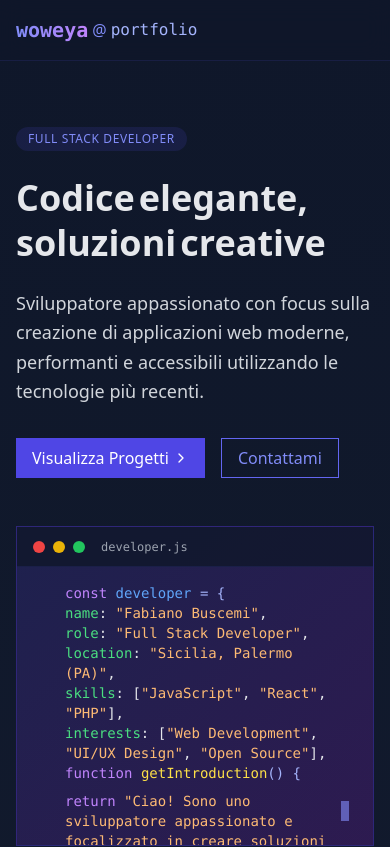
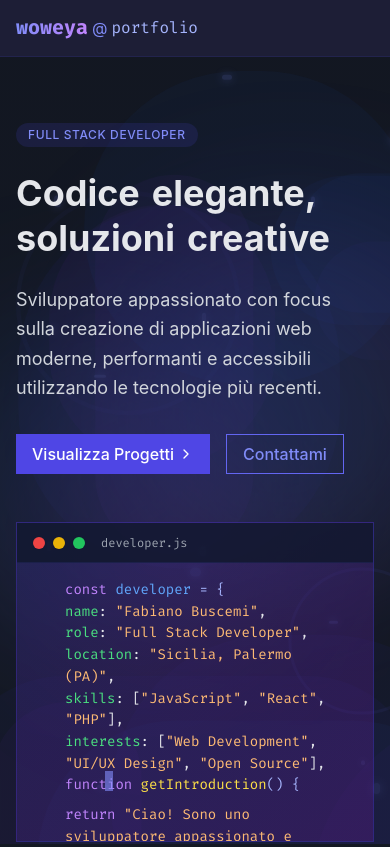
Before and after one commit to woweya/woweya.github.io, a React (Vite) app: page /#/home in a window 390 px wide. Shown: the top 847 px of the page. Built offline with nearby package versions, Linux system fonts and the light colour scheme.

Commit message:
Modifiche

```diff
--- a/src/App.css
+++ b/src/App.css
@@ -1,3 +1,4 @@
+@import url('https://fonts.googleapis.com/css2?family=Fira+Code:wght@300..700&display=swap');
 @tailwind base;
 @tailwind components;
 @tailwind utilities;
@@ -78,10 +79,11 @@ body{
 }
 
 body {
-  font-family: ui-sans-serif, system-ui, sans-serif;
+  font-family: -apple-system, BlinkMacSystemFont, ui-sans-serif, system-ui, sans-serif;
   background-color: var(--background);
   color: var(--foreground);
   margin: 0;
+  scroll-behavior: smooth;
 }
 
 /* Scrollbar personalizzata */
@@ -130,5 +132,8 @@ body {
 
 /* Stile per il testo con effetto codice */
 .code-text {
-  font-family: "Menlo", "Monaco", "Courier New", monospace;
+  font-family: 'Fira Code', monospace!important;
+  font-feature-settings: "calt" 1;
+  line-height: 21.7px;
+  /* Enable ligatures for supported browsers */
 }
--- /dev/null
+++ b/src/components/AnimatedBackground.jsx
@@ -0,0 +1,98 @@
+import React from "react";
+import { motion } from "framer-motion";
+
+export default function AnimatedBackground() {
+    const elements = 12; // Number of floating elements
+
+    return (
+        <div className="fixed inset-0 overflow-hidden -z-10 pointer-events-none">
+            {/* Main floating blobs */}
+            {Array.from({ length: elements }).map((_, i) => (
+                <motion.div
+                    key={i}
+                    className={`absolute rounded-full ${i % 3 === 0 ? "bg-indigo-600/20" : i % 3 === 1 ? "bg-purple-600/20" : "bg-blue-600/20"
+                        }`}
+                    style={{
+                        width: `${Math.random() * 300 + 100}px`,
+                        height: `${Math.random() * 300 + 100}px`,
+                        left: `${Math.random() * 100}%`,
+                        top: `${Math.random() * 100}%`,
+                    }}
+                    animate={{
+                        x: [
+                            Math.random() * 100 - 50,
+                            Math.random() * 100 - 50,
+                            Math.random() * 100 - 50
+                        ],
+                        y: [
+                            Math.random() * 100 - 50,
+                            Math.random() * 100 - 50,
+                            Math.random() * 100 - 50
+                        ],
+                        scale: [0.7, 1.3, 0.7],
+                        opacity: [0.3, 0.5, 0.3],
+                    }}
+                    transition={{
+                        duration: Math.random() * 15 + 10,
+                        repeat: Infinity,
+                        repeatType: "reverse",
+                    }}
+                />
+            ))}
+
+            {/* Large gradient orbs */}
+            <div className="absolute top-1/4 left-1/4 w-96 h-96 bg-gradient-to-r from-indigo-500/25 to-purple-500/25 rounded-full blur-3xl"></div>
+            <div className="absolute bottom-1/4 right-1/3 w-80 h-80 bg-gradient-to-r from-blue-500/25 to-indigo-500/25 rounded-full blur-3xl"></div>
+            <div className="absolute top-1/2 right-1/4 w-64 h-64 bg-gradient-to-r from-purple-600/20 to-pink-600/20 rounded-full blur-3xl"></div>
+            <div className="absolute bottom-1/3 left-1/3 w-72 h-72 bg-gradient-to-r from-blue-600/20 to-cyan-600/20 rounded-full blur-3xl"></div>
+
+            {/* Small glowing particles */}
+            {[...Array(15)].map((_, i) => (
+                <motion.div
+                    key={`bright-${i}`}
+                    className="absolute rounded-full bg-indigo-400/40"
+                    style={{
+                        width: `${Math.random() * 10 + 3}px`,
+                        height: `${Math.random() * 10 + 3}px`,
+                        left: `${Math.random() * 100}%`,
+                        top: `${Math.random() * 100}%`,
+                        boxShadow: "0 0 8px rgba(129, 140, 248, 0.6)",
+                    }}
+                    animate={{
+                        y: [0, -40, 0],
+                        opacity: [0.5, 0.9, 0.5],
+                    }}
+                    transition={{
+                        duration: Math.random() * 3 + 2,
+                        repeat: Infinity,
+                        repeatType: "reverse",
+                        delay: Math.random() * 1,
+                    }}
+                />
+            ))}
+
+            {/* Pulsing circles */}
+            {[...Array(3)].map((_, i) => (
+                <motion.div
+                    key={`pulse-${i}`}
+                    className="absolute rounded-full opacity-0 border-2 border-indigo-500/30"
+                    style={{
+                        width: "100px",
+                        height: "100px",
+                        left: `${20 + i * 30}%`,
+                        top: `${30 + i * 20}%`,
+                    }}
+                    animate={{
+                        scale: [0, 1.5, 3],
+                        opacity: [0, 0.5, 0],
+                    }}
+                    transition={{
+                        duration: 4 + i,
+                        repeat: Infinity,
+                        delay: i * 2,
+                    }}
+                />
+            ))}
+        </div>
+    );
+}
--- a/src/components/Footer.jsx
+++ b/src/components/Footer.jsx
@@ -5,7 +5,7 @@ import { motion } from "motion/react"
 export default function Footer() {
     return (
         <motion.footer
-            className="bg-[#0f172a] border-t border-indigo-900/30 py-8 mt-24"
+            className="bg-[#21213cce] border-t border-indigo-900/30 py-8 mt-24"
             initial={{ opacity: 0 }}
             whileInView={{ opacity: 1 }}
             transition={{ duration: 0.8 }}
@@ -13,7 +13,7 @@ export default function Footer() {
         >
             <div className="max-w-6xl mx-auto px-4 text-center">
                 <motion.div
-                    className="mb-4 font-mono text-sm text-indigo-400"
+                    className="mb-4 code-text text-sm text-indigo-400"
                     initial={{ y: 20, opacity: 0 }}
                     whileInView={{ y: 0, opacity: 1 }}
                     transition={{ delay: 0.2, duration: 0.5 }}
--- a/src/components/Header.jsx
+++ b/src/components/Header.jsx
@@ -23,7 +23,7 @@ export default function Header({ activePage }) {
 
     return (
         <motion.header
-            className="sticky top-0 z-10 backdrop-blur-md bg-[#0f172a]/80 border-b border-indigo-900/30 py-4"
+            className="sticky top-0 z-10 backdrop-blur-md bg-[#21213cce] border-b border-indigo-900/30 py-4"
             initial={{ y: -100, opacity: 0 }}
             animate={{ y: 0, opacity: 1 }}
             transition={{ duration: 0.5, ease: "easeOut" }}
@@ -34,11 +34,11 @@ export default function Header({ activePage }) {
                     whileHover={{ scale: 1.05 }}
                     transition={{ type: "spring", stiffness: 400, damping: 10 }}
                 >
-                    <span className="font-mono text-xl font-bold bg-gradient-to-r from-indigo-400 to-purple-400 text-transparent bg-clip-text">
+                    <span className="code-text text-xl font-bold bg-gradient-to-r from-indigo-400 to-purple-400 text-transparent bg-clip-text">
                         woweya
                     </span>
                     <span className="text-indigo-400 mx-1">@</span>
-                    <span className="font-mono text-indigo-300">portfolio</span>
+                    <span className="code-text text-indigo-300">portfolio</span>
                 </motion.div>
                 <nav className="hidden md:flex space-x-8">
                     {["Home", "Projects", "Skills", "Contact"].map((item, index) => (
--- a/src/components/ui/badge.jsx
+++ /dev/null
@@ -1,27 +0,0 @@
-import { forwardRef } from "react"
-import { cn } from "../../lib/utils"
-
-const Badge = forwardRef(({ className, variant = "default", ...props }, ref) => {
-    const variants = {
-        default: "bg-primary text-primary-foreground hover:bg-primary/80",
-        secondary: "bg-secondary text-secondary-foreground hover:bg-secondary/80",
-        destructive: "bg-destructive text-destructive-foreground hover:bg-destructive/80",
-        outline: "text-foreground border border-input",
-    }
-
-    return (
-        <div
-            ref={ref}
-            className={cn(
-                "inline-flex items-center rounded-full px-2.5 py-0.5 text-xs font-semibold transition-colors focus:outline-none focus:ring-2 focus:ring-ring focus:ring-offset-2",
-                variants[variant],
-                className,
-            )}
-            {...props}
-        />
-    )
-})
-
-Badge.displayName = "Badge"
-
-export { Badge }
--- a/src/components/ui/button.jsx
+++ /dev/null
@@ -1,33 +0,0 @@
-import { forwardRef } from "react"
-import { cn } from "../../lib/utils"
-
-const Button = forwardRef(({ className, variant = "default", size = "default", children, ...props }, ref) => {
-    const baseStyles =
-        "inline-flex items-center justify-center rounded-md font-medium transition-colors focus-visible:outline-none focus-visible:ring-2 focus-visible:ring-ring disabled:pointer-events-none disabled:opacity-50"
-
-    const variants = {
-        default: "bg-primary text-primary-foreground hover:bg-primary/90",
-        destructive: "bg-destructive text-destructive-foreground hover:bg-destructive/90",
-        outline: "border border-input bg-transparent hover:bg-accent hover:text-accent-foreground",
-        secondary: "bg-secondary text-secondary-foreground hover:bg-secondary/80",
-        ghost: "hover:bg-accent hover:text-accent-foreground",
-        link: "text-primary underline-offset-4 hover:underline",
-    }
-
-    const sizes = {
-        default: "h-10 px-4 py-2",
-        sm: "h-9 rounded-md px-3",
-        lg: "h-11 rounded-md px-8",
-        icon: "h-10 w-10",
-    }
-
-    return (
-        <button className={cn(baseStyles, variants[variant], sizes[size], className)} ref={ref} {...props}>
-            {children}
-        </button>
-    )
-})
-
-Button.displayName = "Button"
-
-export { Button }
--- a/src/pages/HomePage.jsx
+++ b/src/pages/HomePage.jsx
@@ -6,11 +6,28 @@ import Header from "../components/Header"
 import Footer from "../components/Footer"
 import FadeIn from "../components/FadeIn"
 import AnimatedText from "../components/AnimatedText"
-import { motion } from "motion/react"  // ERRATO
-import React, { useState } from "react"
+import { motion } from "framer-motion"  // Correct import
+import React, { useState, useEffect } from "react"
+import AnimatedBackground from "../components/AnimatedBackground"
 
 export default function HomePage() {
 
+  useEffect(() => {
+    // Check if we should scroll to contacts section
+    if (sessionStorage.getItem('scrollToContacts') === 'true' ||
+      (location.state && location.state.scrollToContacts)) {
+      // Clear the flag
+      sessionStorage.removeItem('scrollToContacts');
+
+      // Scroll after a delay to ensure the page is rendered
+      setTimeout(() => {
+        const contactsSection = document.getElementById('contatti');
+        if (contactsSection) {
+          contactsSection.scrollIntoView({ behavior: 'smooth' });
+        }
+      }, 500);
+    }
+  }, []);
 
   const [formData, setFormData] = useState({
     name: "",
@@ -33,7 +50,8 @@ export default function HomePage() {
   };
 
   return (
-    <div className="min-h-screen bg-gradient-to-b from-[#0f172a] to-[#1e293b] text-gray-200">
+    <div className="min-h-screen bg-gradient-to-b from-[#0f172a8f] to-[#1e293b91]  text-gray-200">
+      <AnimatedBackground />
       <Header activePage="Home" />
 
       <main className="max-w-6xl mx-auto px-4 py-16">
@@ -44,7 +62,7 @@ export default function HomePage() {
               Full Stack Developer
             </div>
             <AnimatedText
-              text="Codice elegante, soluzioni creative"
+              text="Codice   elegante, soluzioni   creative"
               className="text-4xl md:text-5xl font-bold mb-6 leading-tight"
             />
             <motion.p
@@ -85,7 +103,7 @@ export default function HomePage() {
           </FadeIn>
           <FadeIn className="md:w-1/2 relative" direction="right" delay={0.3}>
             <motion.div
-              className="w-full overflow-auto h-80 md:h-96 bg-gradient-to-br from-indigo-900/40 to-purple-900/40 rounded-lg border border-indigo-800/50 p-6 font-mono text-sm  relative"
+              className="w-full overflow-auto h-80 md:h-96 bg-gradient-to-br from-indigo-900/40 to-purple-900/40 rounded-lg border border-indigo-800/50 p-6 code-text text-sm  relative"
               whileHover={{ boxShadow: "0 0 25px rgba(99, 102, 241, 0.3)" }}
               transition={{ duration: 0.3 }}
             >
@@ -107,7 +125,7 @@ export default function HomePage() {
               </motion.div>
 
               {/* Animated cursor */}
-              <div className="absolute bottom-6 right-6 w-2 h-5 bg-indigo-400 animate-pulse"></div>
+              <div className="absolute bottom-[50px]   right-[260px] w-2 h-5 bg-indigo-400 animate-pulse"></div>
 
 
             </motion.div>
@@ -156,7 +174,7 @@ export default function HomePage() {
             ].map((category, index) => (
               <FadeIn key={index} delay={0.2 * index} direction="up">
                 <motion.div
-                  className="group bg-gradient-to-br from-indigo-900/20 to-purple-900/20 rounded-lg border border-indigo-800/30 p-6 hover:border-indigo-600/50 transition-all duration-300"
+                  className="group bg-gradient-to-br backdrop-blur-lg from-indigo-900/20 to-purple-900/20 rounded-lg border border-indigo-800/30 p-6 hover:border-indigo-600/50 transition-all duration-300"
                   whileHover={{ y: -5 }}
                   transition={{ type: "spring", stiffness: 300, damping: 10 }}
                 >
@@ -231,12 +249,12 @@ export default function HomePage() {
             ].map((project, index) => (
               <FadeIn key={index} delay={0.2 * index} direction={index % 2 === 0 ? "left" : "right"}>
                 <motion.div
-                  className="group bg-gradient-to-br from-indigo-900/20 to-purple-900/20 rounded-lg border border-indigo-800/30 p-6 hover:border-indigo-600/50 transition-all duration-300 relative overflow-hidden"
+                  className="group backdrop-blur-2xl  bg-gradient-to-br from-indigo-900/20 to-purple-900/20 rounded-lg border border-indigo-800/30 p-6 hover:border-indigo-600/50 transition-all duration-300 relative overflow-hidden"
                   whileHover={{ y: -5 }}
                   transition={{ type: "spring", stiffness: 300, damping: 10 }}
                 >
                   {/* Decorative code line numbers */}
-                  <div className="absolute left-3 top-6 bottom-6 flex flex-col justify-between text-xs text-indigo-800 font-mono">
+                  <div className="absolute left-3 top-6 bottom-6 flex flex-col justify-between text-xs text-indigo-800 code-text">
                     {Array.from({ length: 5 }, (_, i) => (
                       <div key={i}>{i + 1}</div>
                     ))}
@@ -248,16 +266,19 @@ export default function HomePage() {
                       whileHover={{ x: 5 }}
                       transition={{ type: "spring", stiffness: 300 }}
                     >
-                      <span className="font-mono text-indigo-400">const</span> {project.name}
+                      <span className="code-text text-indigo-400">const</span> {project.name}
                     </motion.h3>
 
                     <div className="mb-4 flex flex-wrap gap-2">
                       {project.tech.split(", ").map((tech, i) => (
                         <motion.span
-                          key={i}
-                          className="px-2 py-1 text-xs rounded-full bg-indigo-900/50 text-indigo-300 border border-indigo-800/50"
-                          whileHover={{ scale: 1.1 }}
-                          transition={{ type: "spring", stiffness: 300 }}
+                          key={tech}
+                          className="inline-flex items-center rounded-full px-2.5 py-0.5 text-xs font-semibold bg-indigo-900/50 text-indigo-300 border border-indigo-800/50"
+                          initial={{ opacity: 0, scale: 0.8 }}
+                          whileInView={{ opacity: 1, scale: 1 }}
+                          viewport={{ once: true, margin: "-50px" }}
+                          transition={{ delay: 0.1 * i, duration: 0.3 }}
+                          whileHover={{ scale: 1.1, y: -2 }}
                         >
                           {tech}
                         </motion.span>
@@ -278,18 +299,6 @@ export default function HomePage() {
                     </div>
                   </div>
 
-                  {/* Decorative gradient */}
-                  <motion.div
-                    className="absolute  -bottom-20 -right-20 w-40 h-40 bg-indigo-600/10 rounded-full blur-3xl opacity-0 group-hover:opacity-100 transition-opacity duration-700"
-                    animate={{
-                      scale: [1, 1.2, 1]
-                    }}
-                    transition={{
-                      duration: 4,
-                      repeat: Number.POSITIVE_INFINITY,
-                      repeatType: "reverse",
-                    }}
-                  ></motion.div>
                 </motion.div>
               </FadeIn>
             ))}
@@ -321,14 +330,14 @@ export default function HomePage() {
             <div className="h-px flex-1 bg-indigo-900/50"></div>
           </div>
 
-          <div className="bg-gradient-to-br from-indigo-900/20 to-purple-900/20 rounded-lg border border-indigo-800/30 p-6 hover:border-indigo-600/50 transition-all duration-300">
+          <div className="bg-gradient-to-br backdrop-blur-2xl from-indigo-900/20 to-purple-900/20 rounded-lg border border-indigo-800/30 p-6 hover:border-indigo-600/50 transition-all duration-300">
             <div className="flex flex-col md:flex-row gap-6">
               <div className="md:w-1/4 flex justify-center">
                 <img src="/images/1713343779745.jpeg" className=" h-32" alt="" />
               </div>
               <div className="md:w-3/4">
                 <h3 className="text-xl font-bold mb-2 text-white">
-                  <span className="font-mono text-indigo-400">const</span> masterCertificate
+                  <span className="code-text text-indigo-400">const</span> masterCertificate
                 </h3>
                 <div className="mb-4">
                   <div className="text-lg font-semibold text-white">Master in Fullstack Web Development</div>
@@ -355,13 +364,18 @@ export default function HomePage() {
                     "RESTful APIs",
                     "Git",
                     "CI/CD",
-                  ].map((skill) => (
-                    <span
+                  ].map((skill, i) => (
+                    <motion.span
                       key={skill}
-                      className="px-2 py-1 text-xs rounded-full bg-indigo-900/50 text-indigo-300 border border-indigo-800/50"
+                      className="inline-flex items-center rounded-full px-2.5 py-0.5 text-xs font-semibold bg-indigo-900/50 text-indigo-300 border border-indigo-800/50"
+                      initial={{ opacity: 0, scale: 0.8 }}
+                      whileInView={{ opacity: 1, scale: 1 }}
+                      viewport={{ once: true, margin: "-50px" }}
+                      transition={{ delay: 0.1 * i, duration: 0.3 }}
+                      whileHover={{ scale: 1.1, y: -2 }}
                     >
                       {skill}
-                    </span>
+                    </motion.span>
                   ))}
                 </div>
               </div>
@@ -388,7 +402,7 @@ export default function HomePage() {
 
           <FadeIn direction="up">
             <motion.div
-              className="bg-gradient-to-br from-indigo-900/20 to-purple-900/20 rounded-lg border border-indigo-800/30 p-8 relative overflow-hidden"
+              className="bg-gradient-to-br backdrop-blur-2xl from-indigo-900/20 to-purple-900/20 rounded-lg border border-indigo-800/30 p-8 relative overflow-hidden"
               whileHover={{ boxShadow: "0 0 25px rgba(99, 102, 241, 0.2)" }}
             >
               <motion.div
@@ -420,7 +434,7 @@ export default function HomePage() {
               <div className="relative grid md:grid-cols-2 gap-8">
                 <div>
                   <h3 className="text-xl font-bold mb-6 text-white">
-                    <span className="font-mono text-indigo-400">const</span> contactInfo
+                    <span className="code-text text-indigo-400">const</span> contactInfo
                   </h3>
 
                   <div className="space-y-6">
@@ -479,7 +493,7 @@ export default function HomePage() {
                   </div>
                 </div>
 
-                <div className="font-mono text-sm">
+                <div className="code-text text-sm">
                   <div className="text-indigo-300 mb-2">
                     <span className="text-purple-400">function</span>{" "}
                     <span className="text-yellow-300">sendMessage</span>() {"{"}
```
Also changed, not shown: src/components/TypewriteEffect.jsx (+30 -5 lines), src/pages/LoadingInital.jsx (+4 -4 lines), src/pages/ProjectPage.jsx (+34 -13 lines), src/pages/SkillPage.jsx (+16 -11 lines).
